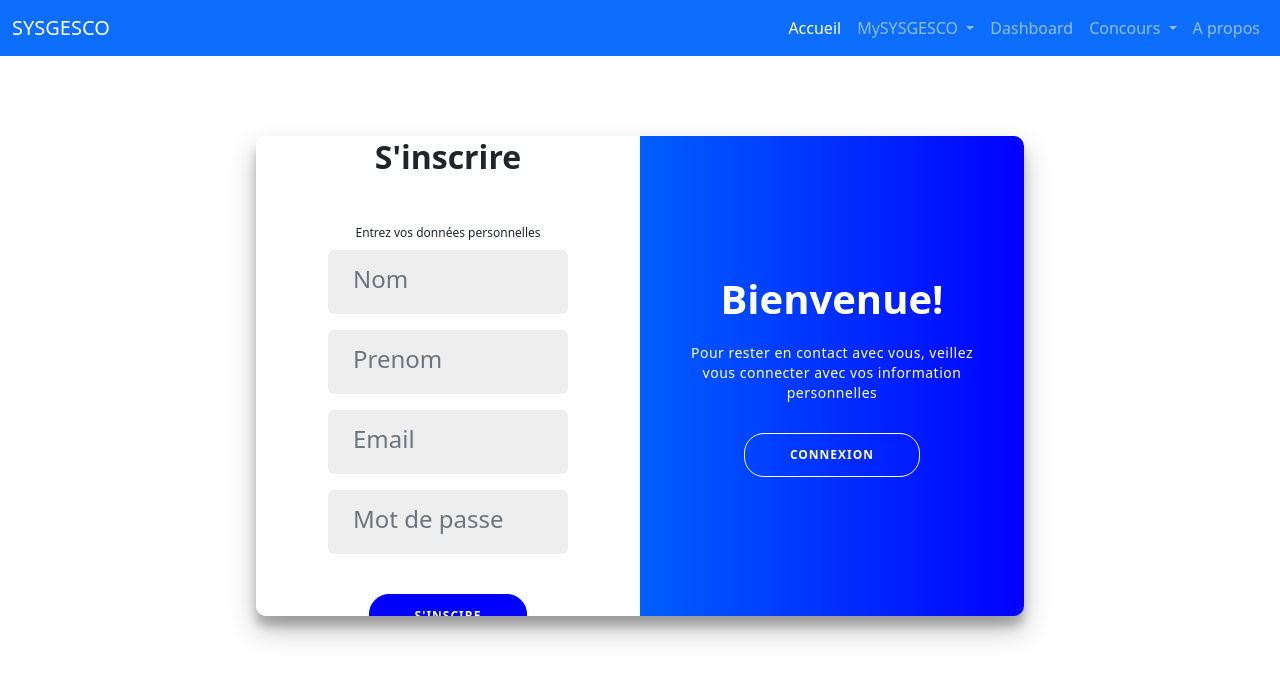
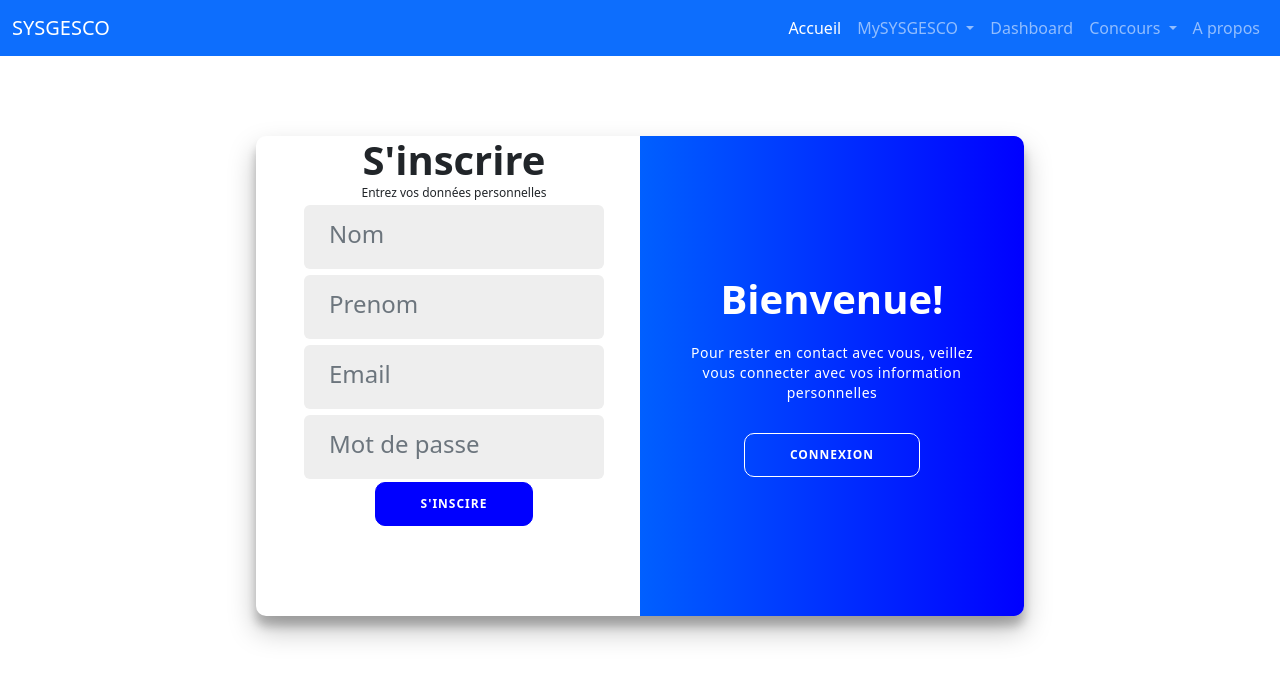
Before and after one commit to ange-lore/SYSGESCO_V1, an Angular app: page /registration in a window 1280 px wide. Shown: the top 680 px of the page. Built offline with nearby package versions, Linux system fonts and the light colour scheme.

Commit message:
Registration page ok

```diff
--- a/src/app/auth/registration/registration.component.css
+++ b/src/app/auth/registration/registration.component.css
@@ -1,32 +1,10 @@
-/* @import '-bootstrap/dist/css/bootstrap.min.css'; */
-/*@import '~bootstrap/dist/css/bootstrap.min.css';*/
-
-* {
-  box-sizing: border-box;
-}
-
-/* .ng-valid[required], .ng-valid.required  {
-	border-left: 1px solid #5378b8;
-
-  }
-
-  .ng-invalid:not(form)  {
-	border-left: 1px solid #a94442;
-	padding: 0.5px;
-  } */
-
-/* input.form-control.ng-pristine{
-	background-color: #ced4da;
-
-} */
-
 .form-control{
   background-color: #eee;
 }
 
 input.form-control{
-  width: 240px;
-  height: 40px;
+  width: 300px;
+  height: 10px;
 }
 
 ::placeholder{
@@ -74,7 +52,7 @@ a {
 }
 
 button {
-  border-radius: 20px;
+  border-radius: 10px;
   border: 1px solid #0000FF;
   background-color: #0000FF;
   color: #FFFFFF;
@@ -114,7 +92,7 @@ input {
   background-color: #eee;
   border: none;
   padding: 2rem 25px;
-  margin: 8px 0;
+  margin: 3px 0;
   /* width: 100%; */
 }
 
--- a/src/app/auth/registration/registration.component.html
+++ b/src/app/auth/registration/registration.component.html
@@ -1,20 +1,26 @@
 <div class="container" id="container">
   <div class="forms-container">
-    <div class="form-container sign-in-container">
+    <div class="sign-in-container">
       <form [formGroup]="registerForm" (ngSubmit)="save()">
         <h1>S'inscrire</h1>
         <span>Entrez vos données personnelles</span>
         <div class="form-group">
-          <input type="text" placeholder="Nom" formControlName="nom"
-                 [ngClass]="{'is-invalid': submitted  && registerForm.controls['nom'].errors }"
-                 class="form-control" />
+          <input
+            type="text"
+            placeholder="Nom"
+            formControlName="nom"
+            [ngClass]="{'is-invalid': submitted  && registerForm.controls['nom'].errors }"
+            class="form-control" />
           <div *ngIf="submitted && registerForm.controls['nom'].errors" class="text-danger">
             <div *ngIf="registerForm.controls['nom'].errors['required']">Entrez votre nom</div>
             <div *ngIf="registerForm.controls['nom'].errors['minlength']">Entrez au moins 4 caractères</div>
           </div>
         </div>
         <div class="form-group">
-          <input type="text" placeholder="Prenom" formControlName="prenom"
+          <input
+            type="text"
+            placeholder="Prenom"
+            formControlName="prenom"
                  [ngClass]="{'is-invalid': submitted  && registerForm.controls['prenom'].errors }"
                  class="form-control" />
           <div *ngIf="submitted && registerForm.controls['prenom'].errors" class="text-danger">
@@ -24,7 +30,10 @@
           </div>
         </div>
         <div class="form-group">
-          <input type="text" placeholder="Email" formControlName="email"
+          <input
+            type="text"
+            placeholder="Email"
+            formControlName="email"
                  [ngClass]="{'is-invalid': submitted  && registerForm.controls['email'].errors }"
                  class="form-control" />
           <div *ngIf="submitted && registerForm.controls['email'].errors" class="text-danger">
@@ -48,9 +57,6 @@
           </div>
         </div>
         <button>S'inscire</button>
-        <!-- <div class="col col-md-4">
-          <div style="position : fixe">{{ preview }}</div>
-        </div> -->
       </form>
     </div>
     <div class="overlay-container">
```
